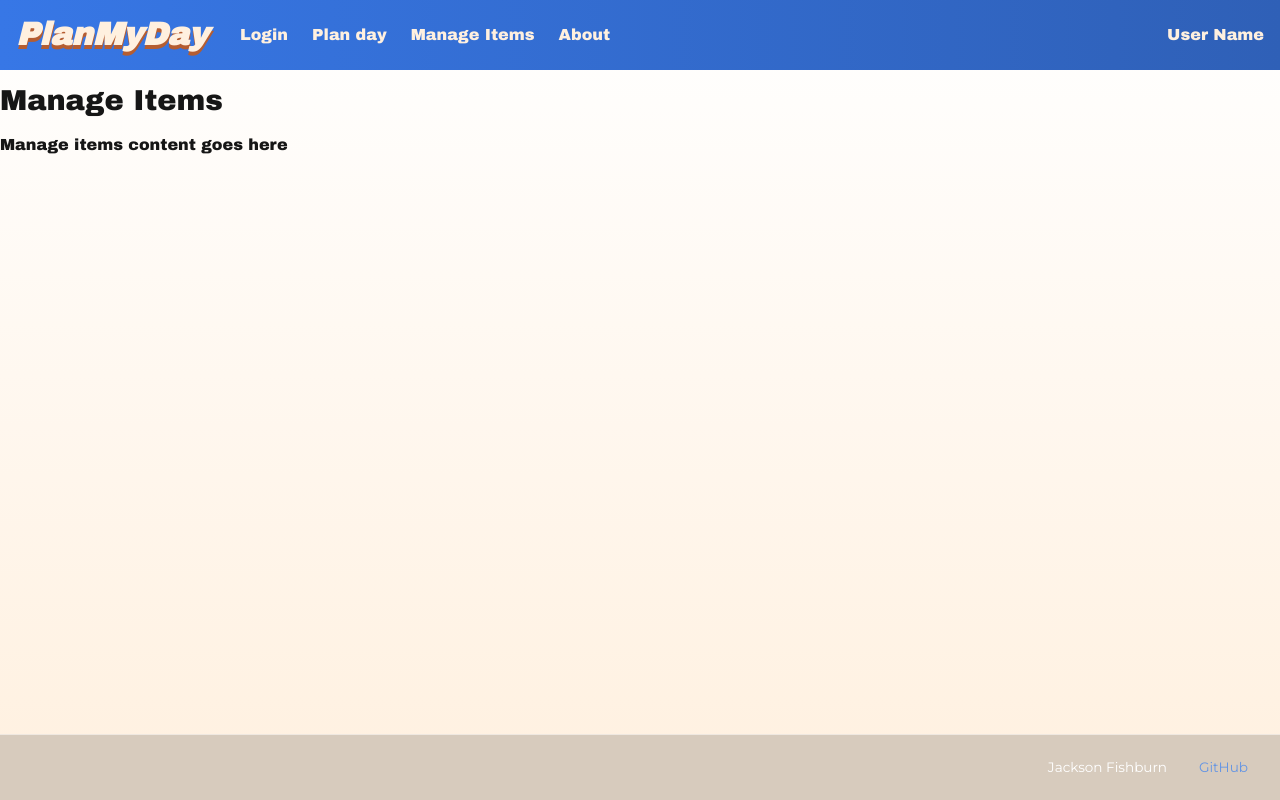
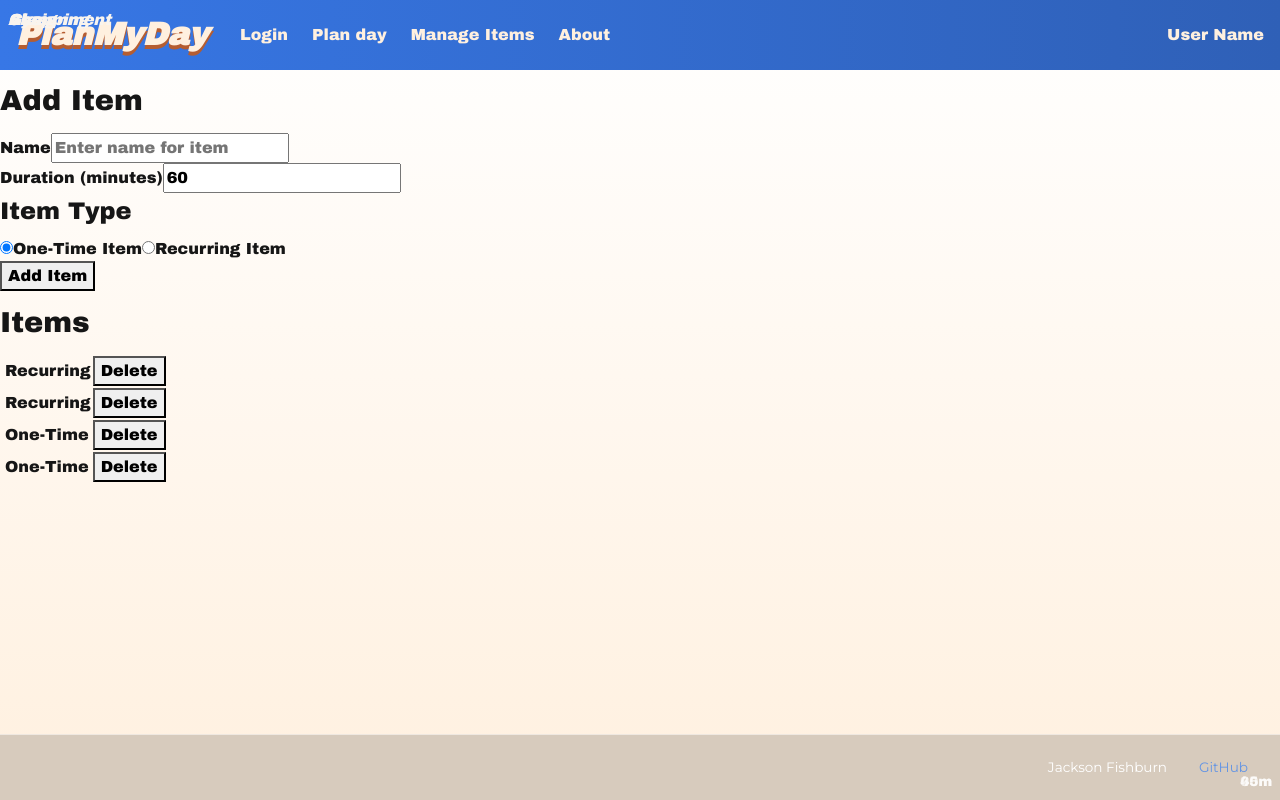
Before and after one commit to jacksonfishburn/dailyplanner, a React (Vite) app: page /items in a window 1280 px wide. Built offline with nearby package versions, Linux system fonts and the light colour scheme.

Commit message:
Item html transfer into react

```diff
--- a/src/items/items.css
+++ b/src/items/items.css
@@ -1,5 +1,5 @@
 
-html, body {
+/* html, body {
   height: 100%;
   margin: 0;
 }
@@ -67,6 +67,11 @@ body {
 
 .items-input:focus {
   outline: none;
+}
+
+.label {
+  font-weight: 600;
+  color: #fff0df;
 }
 
 .name-and-time {
@@ -146,7 +151,7 @@ body {
 }
 
 /* TABLE */
-
+/*
 .item-table table {
   border-collapse: separate;
   border-spacing: 0 0.6em;
@@ -198,3 +203,9 @@ body {
 .item-table button:active {
   background-color: #ff0000;
 }
+
+.item-name,
+.item-duration,
+.item-type {
+  font-weight: 600;
+} */
--- a/src/items/items.jsx
+++ b/src/items/items.jsx
@@ -3,9 +3,88 @@ import './items.css'
 
 export default function Items() {
   return (
-    <div>
-      <h2>Manage Items</h2>
-      <p>Manage items content goes here</p>
+    <div className='items-container'>
+      <section className="add-item">
+        <h2>Add Item</h2>
+        <form>
+          <div className="name-and-time">
+            <div>
+              <label for="itemName" className="label">Name</label>
+              <input id="itemName" name="itemName" type="text" placeholder="Enter name for item" className="items-input" required />
+            </div>
+            <div>
+              <label for="itemDuration" className="label">Duration (minutes)</label>
+              <input id="itemDuration" name="itemDuration" type="number" min="15" step="5" value="60" className="items-input" required />
+            </div>
+          </div>
+          <div className="item-type-radio">
+            <fieldset>
+              <legend>Item Type</legend>
+              <input type="radio" id="onetime" name="varRadio" value="onetime" checked />
+              <label for="onetime" className="selection">One-Time Item</label>
+              <input type="radio" id="recurring" name="varRadio" value="recurring" />
+              <label for="recurring" className="selection">Recurring Item</label>
+            </fieldset>
+          </div>
+          <button type="submit" className="add-item-button">Add Item</button>
+        </form>
+      </section>
+
+      <section className="item-table">
+        <h2>Items</h2>
+        <table className="item-table">
+          <tbody>
+            <tr>
+              <td>
+                <span className="item-name">Gym</span>
+              </td>
+              <td>
+                <span className="item-duration">45m</span>
+              </td>
+              <td><span className="item-type">Recurring</span></td>
+              <td>
+                  <button type="button">Delete</button>
+              </td>
+            </tr>
+            <tr>
+              <td>
+                <span className="item-name">Class</span>
+              </td>
+              <td>
+                <span className="item-duration">60m</span>
+              </td>
+              <td><span className="item-type">Recurring</span></td>
+              <td>
+                <button type="button">Delete</button>
+              </td>
+            </tr>
+            <tr>
+              <td>
+                <span className="item-name">Shopping</span>
+              </td>
+              <td>
+                <span className="item-duration">45m</span>
+              </td>
+              <td><span className="item-type">One-Time</span></td>
+              <td>
+                <button type="button">Delete</button>
+              </td>
+            </tr>
+            <tr>
+              <td>
+                <span className="item-name">Assignment</span>
+              </td>
+              <td>
+                <span className="item-duration">90m</span>
+              </td>
+              <td><span className="item-type">One-Time</span></td>
+              <td>
+                <button type="button">Delete</button>
+              </td>
+            </tr>
+          </tbody>
+        </table>
+      </section>
     </div>
   );
 }
```
